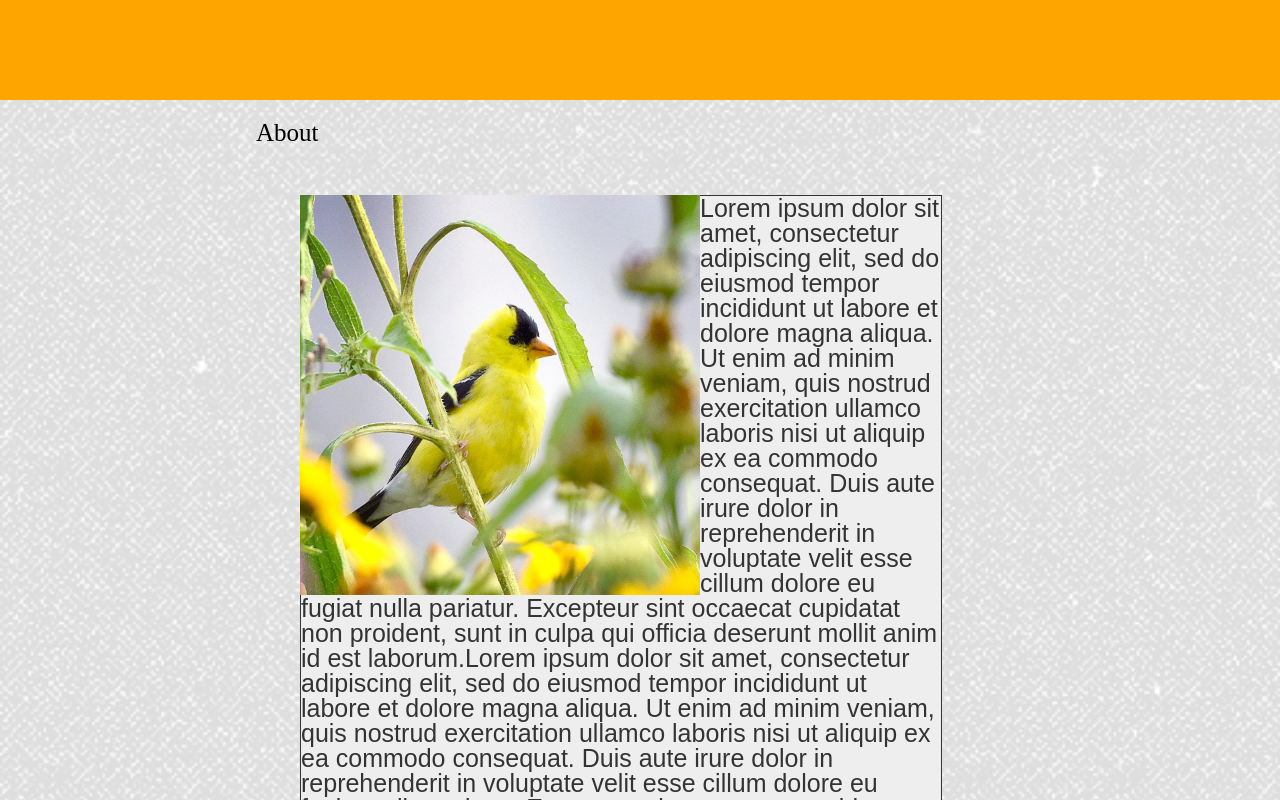
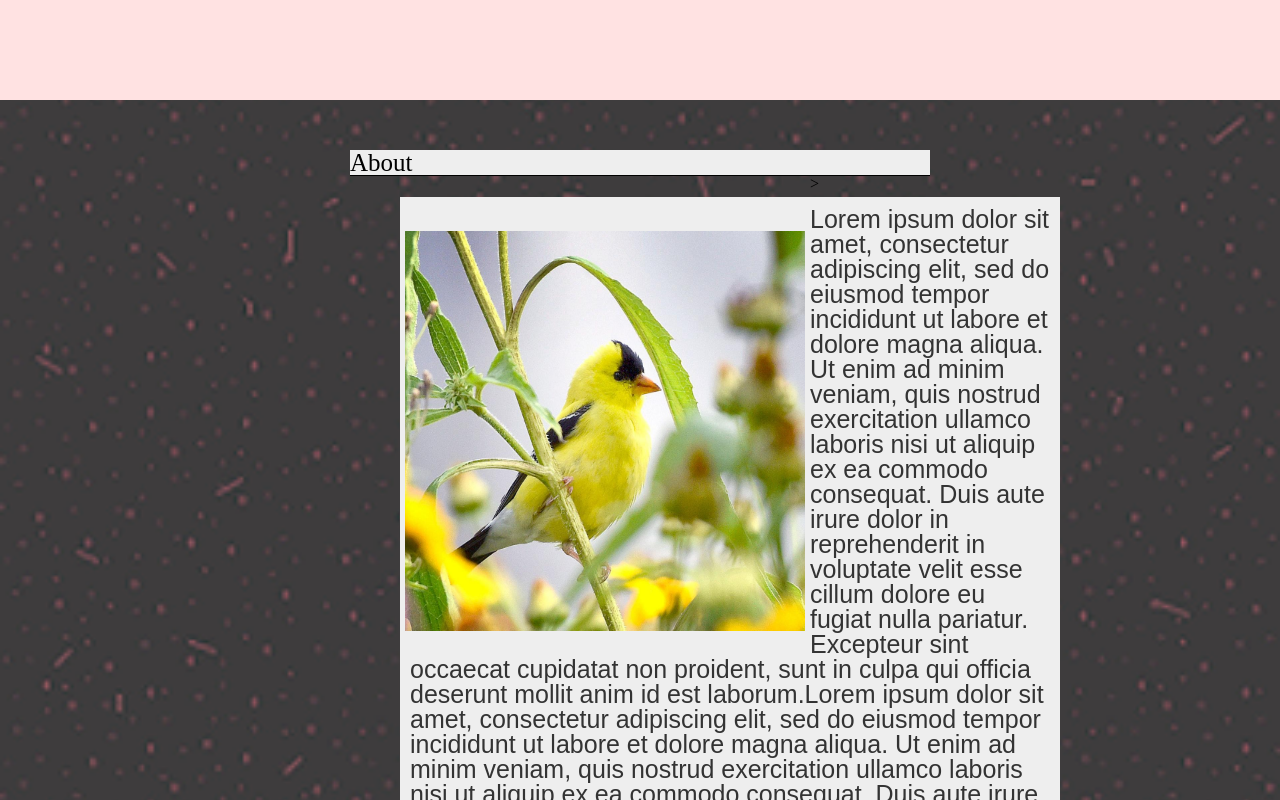
Before and after one commit to KCEliza/Basic-Portfolio, a plain HTML site: page index.html in a window 1280 px wide. Shown: the top 800 px of the page. Drawn offline with Linux system fonts and the light colour scheme.

Commit message:
About is broken, I'm tired

```diff
--- a/assets/css/style.css
+++ b/assets/css/style.css
@@ -1,24 +1,25 @@
 h1, img, p {
-    margin-left: 300px;
+    margin-left: 400px;
 }
 p, img {
     margin-top:50px;
 }
 body{
-    background-image:url("../images/tex2res5.png");
+    background-image:url("../images/pink\ dust.png");
     background-repeat:no-repeat;
     background-size: 100%;
 }
-h1 {
-    background: #4aaaa5;
-    text-align:center;
-    width: 17%;
-    color: white;
-    font-size: 40px;
+h1{
+    margin-top:-100px;
+    font-size:40px;
+    background: deeppink;
+    width:300px;
+    margin-top:-40px;
+    padding-bottom:14px;
 }
 
 header {
-    background: orange;
+    background: #FFE2E2;
     height:50px;
     padding-top:50px;
     overflow: auto;
@@ -32,26 +33,32 @@ li {
 }
 /* About CSS */
 h2{
-    margin-left:20%;
+
+    margin:50px 350px 0px 350px;
     font-size:25px;
-    margin-top:20px;
+    background: #eee;
+    border-bottom: solid 1px;
 }
+
 p{
+   margin-top:5px;
+   margin-right: 100px;
     width: 50%;
     font-size: 25px;
     font-family:sans-serif;
-    border:solid 1px;
+
     background:#eee;
     color: #333;
+    padding: 10px;
 }
 img{
     float:left;
     height: 400px;
     width: 400px;
+    padding: 5px;
 }
 /* Portfolio CSS */
-.Img1 {
-    position: relative;
+
 }
 .text-block {
     position: absolute;
--- a/index.html
+++ b/index.html
@@ -28,10 +28,11 @@
             </ul>
             <h1>Kristen Christeson</h1>
         </header>
-
-        <h2>About</h2>
+        <div class="AboutBox">
+                <h2>About</h2>>
         <img src="assets/images/Bird.jpg"
             alt="Me" />
+
         <p> Lorem ipsum dolor sit amet, consectetur adipiscing elit, sed do eiusmod tempor incididunt ut labore et dolore
             magna aliqua. Ut enim ad minim veniam,
             quis nostrud exercitation ullamco laboris nisi ut aliquip ex ea commodo consequat. Duis aute irure dolor in
@@ -52,6 +53,7 @@
             reprehenderit in voluptate velit esse
             cillum dolore eu fugiat nulla pariatur. Excepteur sint occaecat cupidatat non proident, sunt in culpa qui
             officia deserunt mollit anim id est laborum.</p>
+        </div>
     </body>
 </section>
 
```
Also changed, not shown: contact.html (+7 -7 lines), portfolio.html (+7 -8 lines), assets/images/pink dust.png (added).
